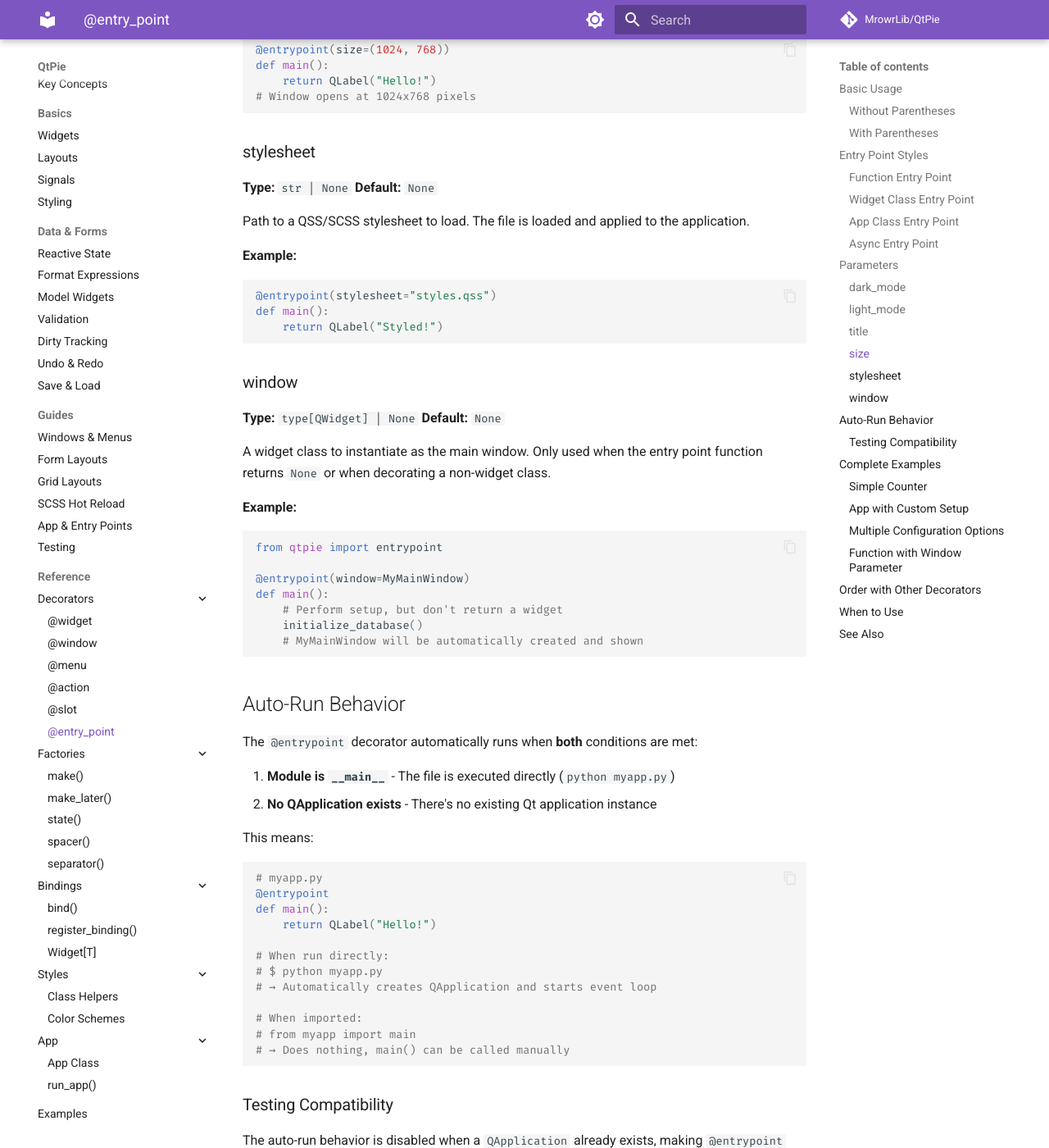
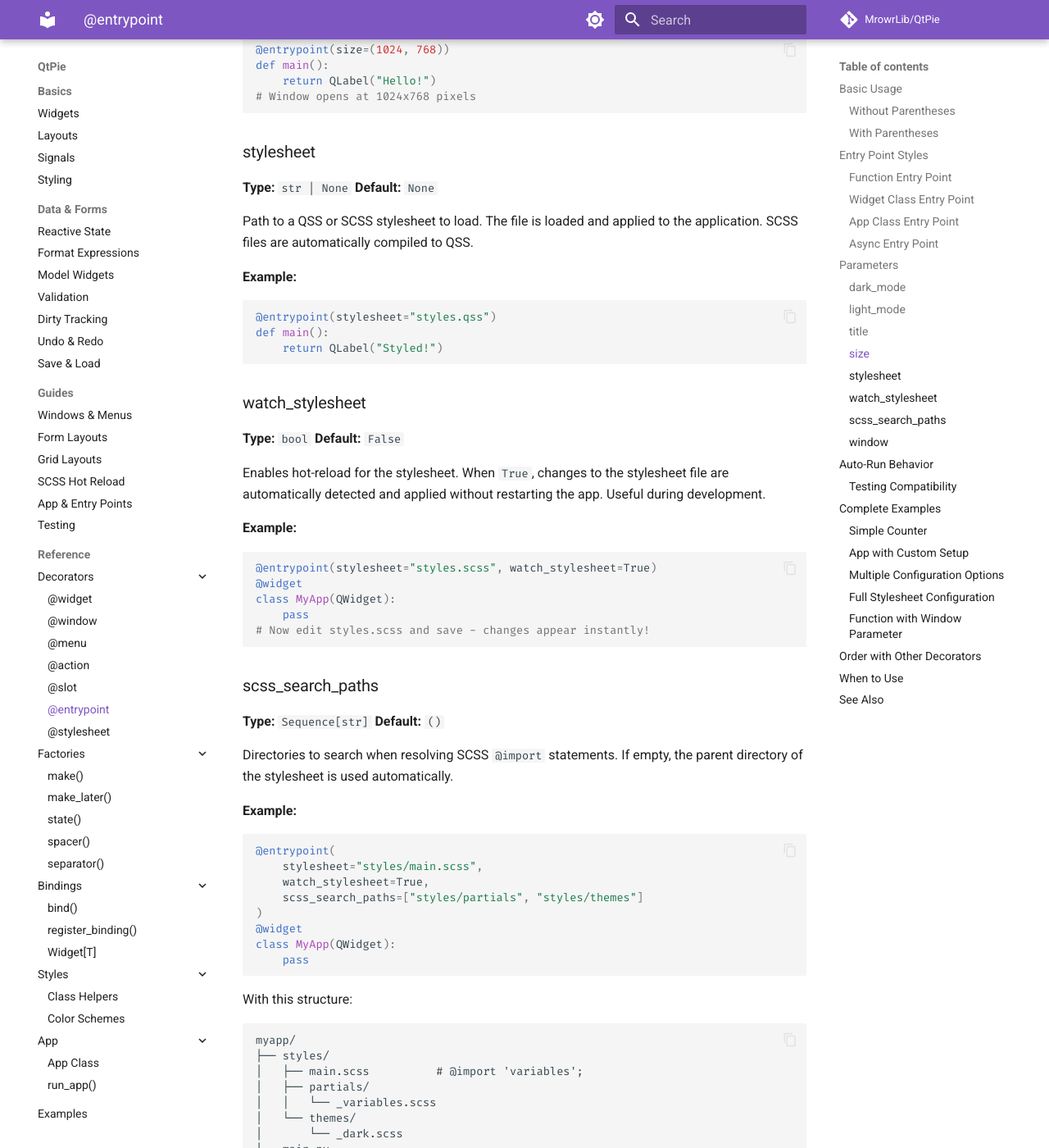
Before and after one commit to MrowrLib/QtPie, an MkDocs documentation site: the page built from docs/reference/decorators/entrypoint.md, in a window 1280 px wide and 1400 px high, scrolled down 3509 px. Shown: the whole window at 82% size. Built offline with MkDocs 1.6.1 and Material for MkDocs 9.7.7, drawn with Linux system fonts in a browser that asks for light colours; comment, search, counter and statistics services are not loaded; some of the changed text lies outside the part shown.

Commit message:
stylesheet and entrypoint docs

````diff
--- a/docs/reference/decorators/entrypoint.md
+++ b/docs/reference/decorators/entrypoint.md
@@ -174,7 +174,7 @@ def main():
 **Type:** `str | None`
 **Default:** `None`
 
-Path to a QSS/SCSS stylesheet to load. The file is loaded and applied to the application.
+Path to a QSS or SCSS stylesheet to load. The file is loaded and applied to the application. SCSS files are automatically compiled to QSS.
 
 **Example:**
 
@@ -182,6 +182,55 @@ Path to a QSS/SCSS stylesheet to load. The file is loaded and applied to the app
 @entrypoint(stylesheet="styles.qss")
 def main():
     return QLabel("Styled!")
+```
+
+### watch_stylesheet
+
+**Type:** `bool`
+**Default:** `False`
+
+Enables hot-reload for the stylesheet. When `True`, changes to the stylesheet file are automatically detected and applied without restarting the app. Useful during development.
+
+**Example:**
+
+```python
+@entrypoint(stylesheet="styles.scss", watch_stylesheet=True)
+@widget
+class MyApp(QWidget):
+    pass
+# Now edit styles.scss and save - changes appear instantly!
+```
+
+### scss_search_paths
+
+**Type:** `Sequence[str]`
+**Default:** `()`
+
+Directories to search when resolving SCSS `@import` statements. If empty, the parent directory of the stylesheet is used automatically.
+
+**Example:**
+
+```python
+@entrypoint(
+    stylesheet="styles/main.scss",
+    watch_stylesheet=True,
+    scss_search_paths=["styles/partials", "styles/themes"]
+)
+@widget
+class MyApp(QWidget):
+    pass
+```
+
+With this structure:
+```
+myapp/
+├── styles/
+│   ├── main.scss          # @import 'variables';
+│   ├── partials/
+│   │   └── _variables.scss
+│   └── themes/
+│       └── _dark.scss
+└── main.py
 ```
 
 ### window
@@ -301,6 +350,22 @@ class Dashboard(QWidget):
     # ... widget implementation
 ```
 
+### Full Stylesheet Configuration
+
+```python
+@entrypoint(
+    dark_mode=True,
+    title="My App",
+    size=(1024, 768),
+    stylesheet="styles/main.scss",
+    watch_stylesheet=True,  # Hot-reload during development
+    scss_search_paths=["styles/partials", "styles/themes"],
+)
+@widget
+class MyApp(QWidget):
+    label: QLabel = make(QLabel, "Styled with SCSS!")
+```
+
 ### Function with Window Parameter
 
 ```python
--- a/mkdocs.yml
+++ b/mkdocs.yml
@@ -80,7 +80,8 @@ nav:
           - "@menu": reference/decorators/menu.md
           - "@action": reference/decorators/action.md
           - "@slot": reference/decorators/slot.md
-          - "@entry_point": reference/decorators/entrypoint.md
+          - "@entrypoint": reference/decorators/entrypoint.md
+          - "@stylesheet": reference/decorators/stylesheet.md
       - Factories:
           - "make()": reference/factories/make.md
           - "make_later()": reference/factories/make-later.md
````
Also changed, not shown: docs/basics/styling.md (+28 -1 lines), docs/guides/app.md (+21 -0 lines), docs/guides/scss.md (+52 -0 lines), docs/reference/decorators/stylesheet.md (added, +248 -0 lines).
